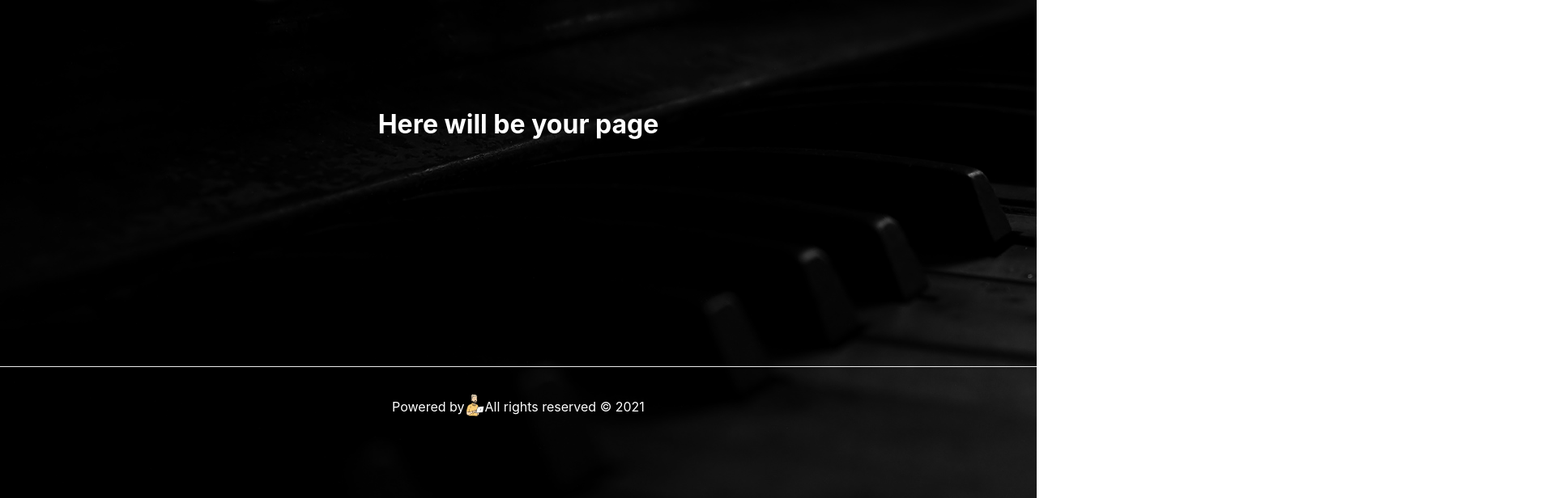
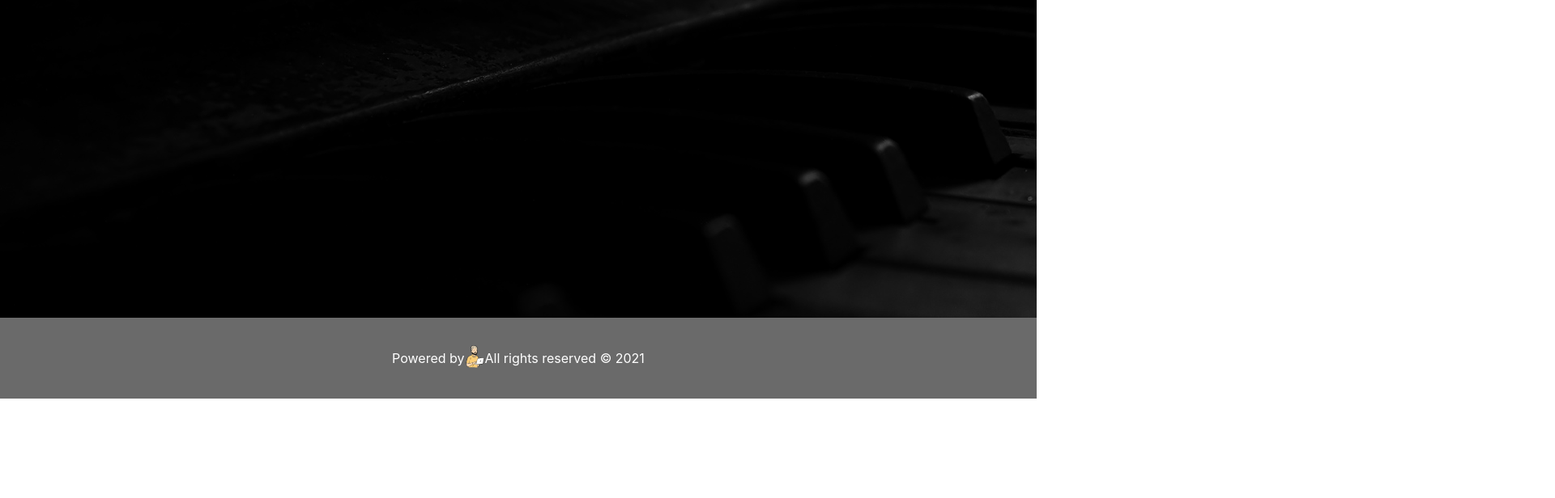
Before and after one commit to gabrielmoris/Manuel-Casares, a Next.js app: page / in a window 1280 px wide. Shown: the part 307-923 px from the top of the page at 81% size, 1920 px wide, since content can reach past the window. After the commit the page ends 800 px from the top, so only its background shows below. Built offline with nearby package versions, Linux system fonts and the light colour scheme.

Commit message:
restructuration of components and restyling for the beginning

```diff
--- /dev/null
+++ b/components/Footer.tsx
@@ -0,0 +1,27 @@
+import React from "react";
+import Image from "next/image";
+
+const Footer = () => {
+    return (
+        <div className="footer">
+            <a
+                href="https://www.gabrielcmoris.com"
+                target="_blank"
+                rel="noopener noreferrer"
+            >
+                Powered by{" "}
+                <span className="logo">
+                    <Image
+                        src="/bust.svg"
+                        alt="GabrielCMoris-logo"
+                        width={25}
+                        height={30}
+                    />
+                </span>{" "}
+                All rights reserved © 2021
+            </a>
+        </div>
+    );
+};
+
+export default Footer;
--- a/components/index.ts
+++ b/components/index.ts
@@ -1 +1,2 @@
 export { default as Navbar } from "./Navbar";
+export { default as Footer } from "./Footer";
--- a/pages/_app.tsx
+++ b/pages/_app.tsx
@@ -1,12 +1,13 @@
 import "../styles/globals.scss";
 import type { AppProps } from "next/app";
-import { Navbar } from "../components";
+import { Navbar, Footer } from "../components";
 
 function MyApp({ Component, pageProps }: AppProps) {
     return (
         <>
             <Navbar />
             <Component {...pageProps} />
+            <Footer />
         </>
     );
 }
--- a/pages/index.tsx
+++ b/pages/index.tsx
@@ -1,6 +1,6 @@
 import type { NextPage } from "next";
 import Head from "next/head";
-import Image from "next/image";
+
 
 
 const Home: NextPage = () => {
@@ -17,25 +17,6 @@ const Home: NextPage = () => {
             <main className="main">
                 <h1>Here will be your page</h1>
             </main>
-
-            <footer className="footer">
-                <a
-                    href="https://www.gabrielcmoris.com"
-                    target="_blank"
-                    rel="noopener noreferrer"
-                >
-                    Powered by{" "}
-                    <span className="logo">
-                        <Image
-                            src="/bust.svg"
-                            alt="GabrielCMoris-logo"
-                            width={25}
-                            height={30}
-                        />
-                    </span>{" "}
-                    All rights reserved © 2021
-                </a>
-            </footer>
         </div>
     );
 };
--- /dev/null
+++ b/styles/footer.scss
@@ -0,0 +1,15 @@
+.footer {
+    display: flex;
+    padding: 2rem 0;
+    justify-content: center;
+    align-items: center;
+    background: #6a6a6a;
+    height: 100px;
+
+    a {
+        display: flex;
+        justify-content: center;
+        align-items: center;
+        flex-grow: 1;
+    }
+}
--- a/styles/globals.scss
+++ b/styles/globals.scss
@@ -1,7 +1,9 @@
 @import "./home.scss";
 @import "./navbar.scss";
+@import "./footer.scss";
 
 * {
+    box-sizing: border-box;
     padding: 0;
     margin: 0;
     font-family: -apple-system, BlinkMacSystemFont, Segoe UI, Roboto, Oxygen,
@@ -13,7 +15,3 @@ a {
     color: inherit;
     text-decoration: none;
 }
-
-* {
-    box-sizing: border-box;
-}
--- a/styles/home.scss
+++ b/styles/home.scss
@@ -1,40 +1,11 @@
 .home {
-    min-height: 100vh;
-    padding: 4rem 0;
+    width: 100%;
+    width: 100%;
+    height: calc(100vh - 100px);
     /* Background */
-
-    position: absolute;
-    width: 100%;
-    height: auto;
     left: 0px;
-    top: 96px;
+    top: 100px;
     background: url("../public/background.svg");
-}
-
-.main {
-    width: 100%;
-    height: 75vh;
-    flex: 1;
-    display: flex;
-    flex-direction: column;
-    justify-content: center;
-    align-items: center;
-}
-
-.footer {
-    display: flex;
-    flex: 1;
-    padding: 2rem 0;
-    border-top: 1px solid #eaeaea;
-    justify-content: center;
-    align-items: center;
-}
-
-.footer a {
-    display: flex;
-    justify-content: center;
-    align-items: center;
-    flex-grow: 1;
 }
 
 @media (max-width: 600px) {
--- a/styles/navbar.scss
+++ b/styles/navbar.scss
@@ -1,7 +1,7 @@
 .navbar {
     background-color: #6a6a6a;
     position: absolute;
-    width: 1920px;
+    width: 100%;
     height: 100px;
     left: 0px;
     top: 0px;
```
